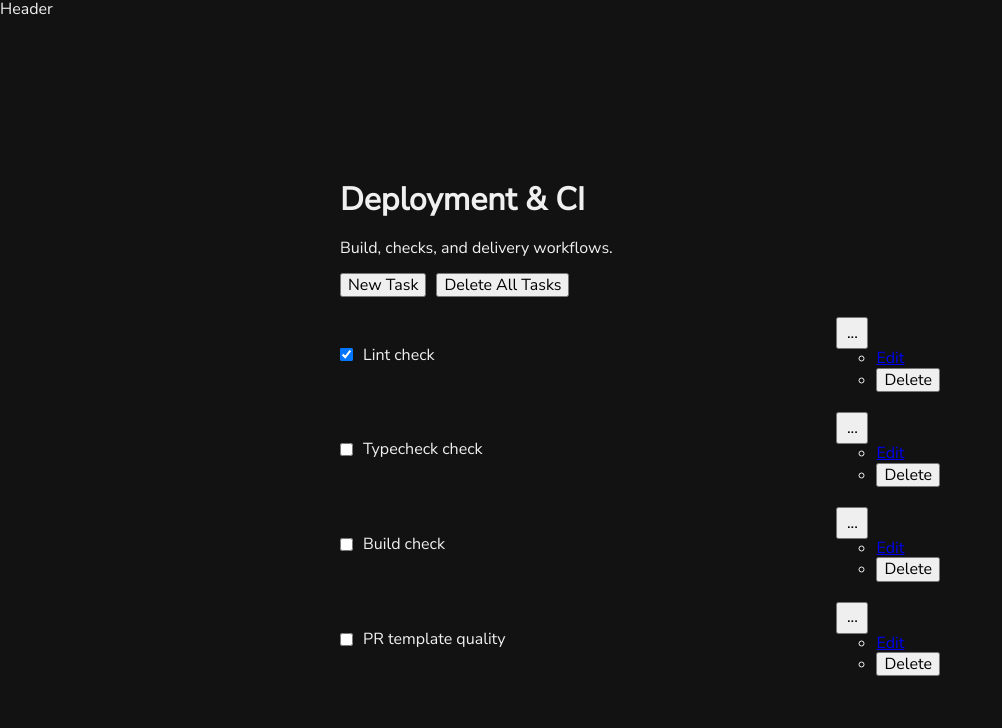
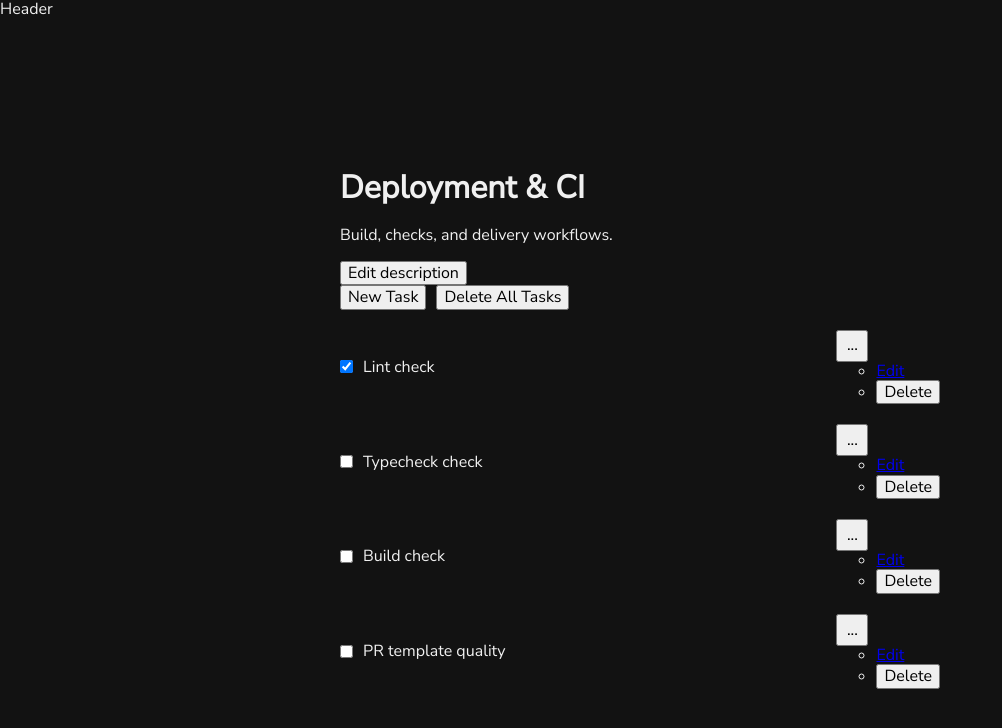
Before and after one commit to mxtrd/taskflow, a React (Vite) app: page /boards/board-deployment-and-ci in a window 1280 px wide. Shown: the top 728 px of the page, without its empty margins (0-1002 px from the left). Built offline with nearby package versions, Linux system fonts and the light colour scheme.

Commit message:
feat(board): allow editing and clearing board description via save flow

```diff
--- a/src/pages/board-page/ui/BoardPage.tsx
+++ b/src/pages/board-page/ui/BoardPage.tsx
@@ -14,6 +14,7 @@ const BoardPage = () => {
   const { boardId } = useParams<{ boardId: string }>()
   const selectedBoard = boardId ? getBoardById(boardId) : undefined
   const tasks = boardId ? getTasksByBoardId(boardId) : []
+  const hasDescription = Boolean(selectedBoard?.description?.trim())
 
   const deleteAllTasks = () => {
     console.log('Delete all tasks')
@@ -27,7 +28,7 @@ const BoardPage = () => {
     console.log(`Task ${taskId} ${isDone ? 'done' : 'not done'}`)
   }
 
-  const startAddDescription = () => {
+  const startEditDescription = () => {
     if (!selectedBoard) return
     setDraftDescription(selectedBoard.description ?? '')
     setIsAddingDescription(true)
@@ -40,7 +41,9 @@ const BoardPage = () => {
 
   const saveDescription = () => {
     if (!boardId) return
-    updateBoardDescription(boardId, draftDescription)
+
+    const normalizedDescription = draftDescription.trim()
+    updateBoardDescription(boardId, normalizedDescription)
     setDraftDescription('')
     setIsAddingDescription(false)
   }
@@ -63,9 +66,7 @@ const BoardPage = () => {
         <div className={baseStyles.container}>
           <div className={baseStyles.content}>
             <h1 className={styles.title}>{selectedBoard.title}</h1>
-            {selectedBoard.description ? (
-              <p className={styles.description}>{selectedBoard.description}</p>
-            ) : isAddingDescription ? (
+            {isAddingDescription ? (
               <div>
                 <textarea
                   value={draftDescription}
@@ -75,7 +76,6 @@ const BoardPage = () => {
                 <button
                   type='button'
                   onClick={saveDescription}
-                  disabled={!draftDescription.trim()}
                 >
                   Save
                 </button>
@@ -83,8 +83,17 @@ const BoardPage = () => {
                   Cancel
                 </button>
               </div>
+            ) : hasDescription ? (
+              <>
+                <p className={styles.description}>
+                  {selectedBoard.description}
+                </p>
+                <button type='button' onClick={startEditDescription}>
+                  Edit description
+                </button>
+              </>
             ) : (
-              <button type='button' onClick={startAddDescription}>
+              <button type='button' onClick={startEditDescription}>
                 Add description
               </button>
             )}
--- a/src/shared/mocks/taskflowData.ts
+++ b/src/shared/mocks/taskflowData.ts
@@ -160,8 +160,7 @@ export const mockTasksByBoardId: Record<string, LocalTask[]> = {
   ],
 }
 
-export const getTasksByBoardId = (boardId: string): LocalTask[] =>
-  mockTasksByBoardId[boardId] ?? []
+export const getTasksByBoardId = (boardId: string): LocalTask[] => mockTasksByBoardId[boardId] ?? []
 
 export const getBoardById = (boardId: string): LocalBoard | undefined =>
   mockBoards.find((board) => board.id === boardId)
```
